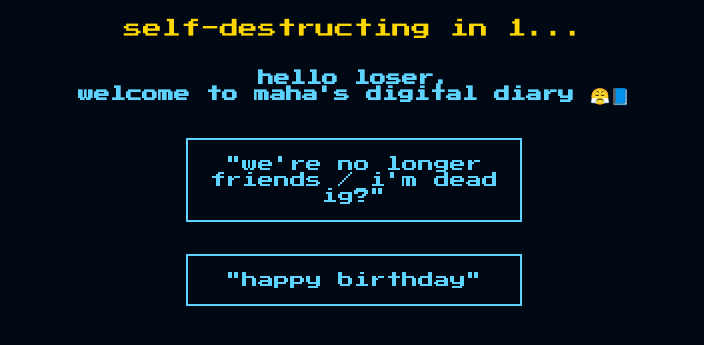
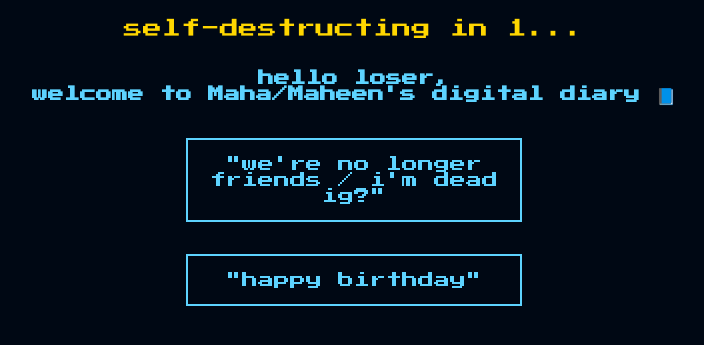
Before and after one commit to maheensyeda020/diary, a plain HTML site: page index.html in a window 1280 px wide. Shown: the part 159-504 px from the top of the page, without its empty margins (286-990 px from the left). Drawn offline with Linux system fonts and the light colour scheme.

Commit message:
Update index.html

```diff
--- a/index.html
+++ b/index.html
@@ -46,7 +46,7 @@
   <img src="https://media.tenor.com/6y3Kk5TZv9AAAAAi/cat-typing-fast.gif" alt="Blue cat">
 
   <div id="countdown">Loading...</div>
-  <h1>hello loser,<br>welcome to maha's digital diary 😤📘</h1>
+  <h1>hello loser,<br>welcome to Maha/Maheen's digital diary 📘</h1>
 
   <a href="nolonger.html">"we're no longer friends / i'm dead ig?"</a>
   <a href="happy.html">"happy birthday"</a>
```
